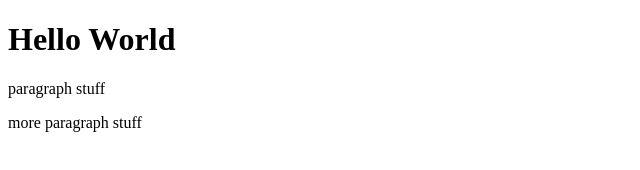
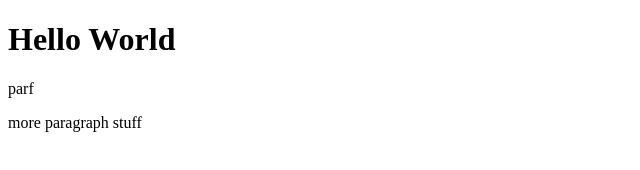
Before and after one commit to nossien/git-test, a website: page index.html in a window 1280 px wide. Shown: the full height of the page, 0-640 px from the left. Drawn offline with Linux system fonts and the light colour scheme.

```diff
--- a/index.html
+++ b/index.html
@@ -7,7 +7,7 @@
 </head>
 <body>
     <h1>Hello World</h1>
-    <p>paragraph stuff</p>
+    <p>parf</p>
     <p>more paragraph stuff</p>
 </body>
 </html>
```
Also changed, not shown: package.json (added, +24 -0 lines), 2 other files.
